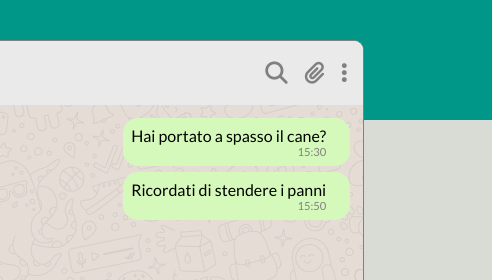
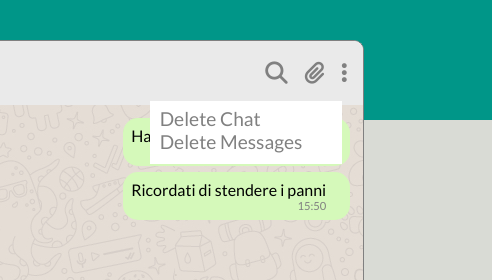
Before and after one commit to reistence/vue-boolzapp, a plain HTML site: page index.html in a window 1280 px wide. Shown: the top 280 px of the page, 788-1280 px from the left. Drawn offline with nearby package versions, Linux system fonts and the light colour scheme.

Commit message:
chat options menu to be fully implemented

```diff
--- a/css/style.css
+++ b/css/style.css
@@ -238,6 +238,22 @@ nav {
   gap: 0.7em;
   color: grey;
   font-size: 1.4rem;
+  position: relative;
+}
+.current-account-functions .chat-options {
+  position: absolute;
+  z-index: 999;
+  background-color: white;
+  width: 10em;
+  height: 3.3em;
+  bottom: -80px;
+  left: -6em;
+  padding: 0.3em 0.5em;
+  font-size: 1.2rem;
+}
+
+.chat-options > p {
+  cursor: pointer;
 }
 
 .chat {
@@ -304,6 +320,9 @@ nav {
 .msg-menu > p:hover {
   border-bottom: 1px solid grey;
 }
+.msg-menu > p:last-child:hover {
+  color: rgb(199, 21, 21);
+}
 .msg-menu.show-menu {
   display: block;
 }
--- a/index.html
+++ b/index.html
@@ -138,6 +138,10 @@
               <i class="fa-solid fa-magnifying-glass"></i>
               <i class="fa-solid fa-paperclip"></i>
               <i class="fa-solid fa-ellipsis-vertical"></i>
+              <div class="chat-options">
+                <p>Delete Chat</p>
+                <p @click="deleteAllMsg(index)">Delete Messages</p>
+              </div>
             </div>
           </div>
           <!-- /ACCOUNT CHAT -->
@@ -160,8 +164,8 @@
                 :class="msgMenu && indexMsg === currentMsg ? 'show-menu' : '' "
                 class="msg-menu"
               >
+                <p>Message Info</p>
                 <p @click="deleteMsg(indexMsg)">Delete Message</p>
-                <p>Message Info</p>
               </div>
             </div>
             <!-- /MESSAGES -->
--- a/js/script.js
+++ b/js/script.js
@@ -221,5 +221,9 @@ createApp({
         // console.log(this.currentMsg);
       }
     },
+    deleteAllMsg(index) {
+      console.log(this.contacts[index].messages);
+      this.contacts[index].messages = {};
+    },
   },
 }).mount("#app");
```
